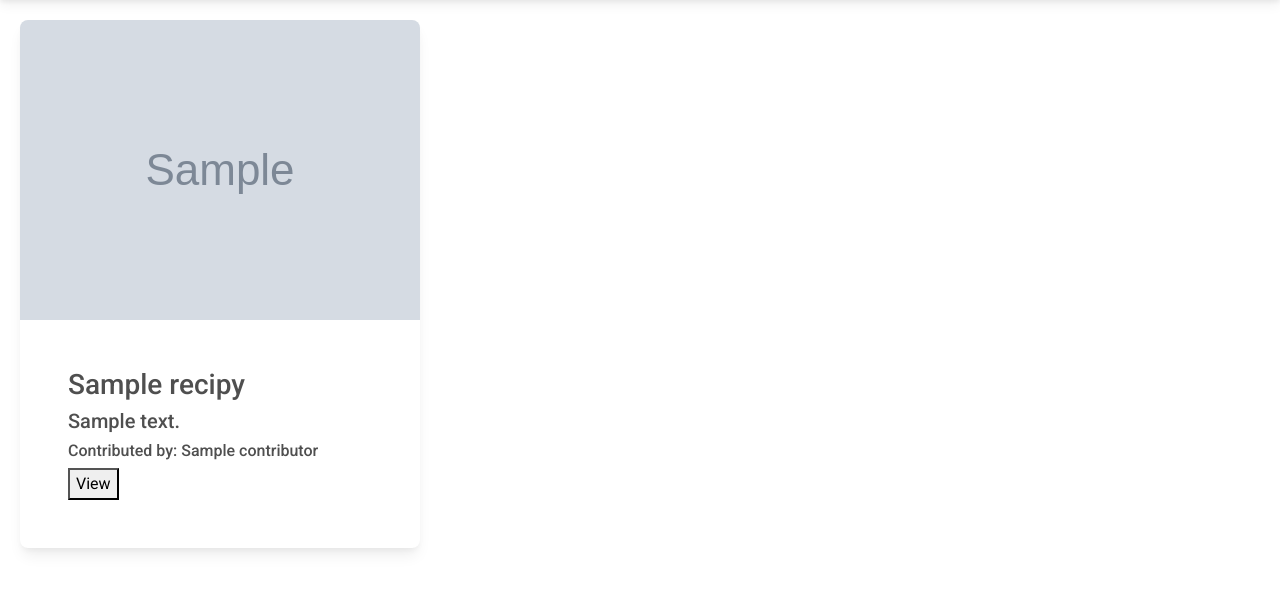
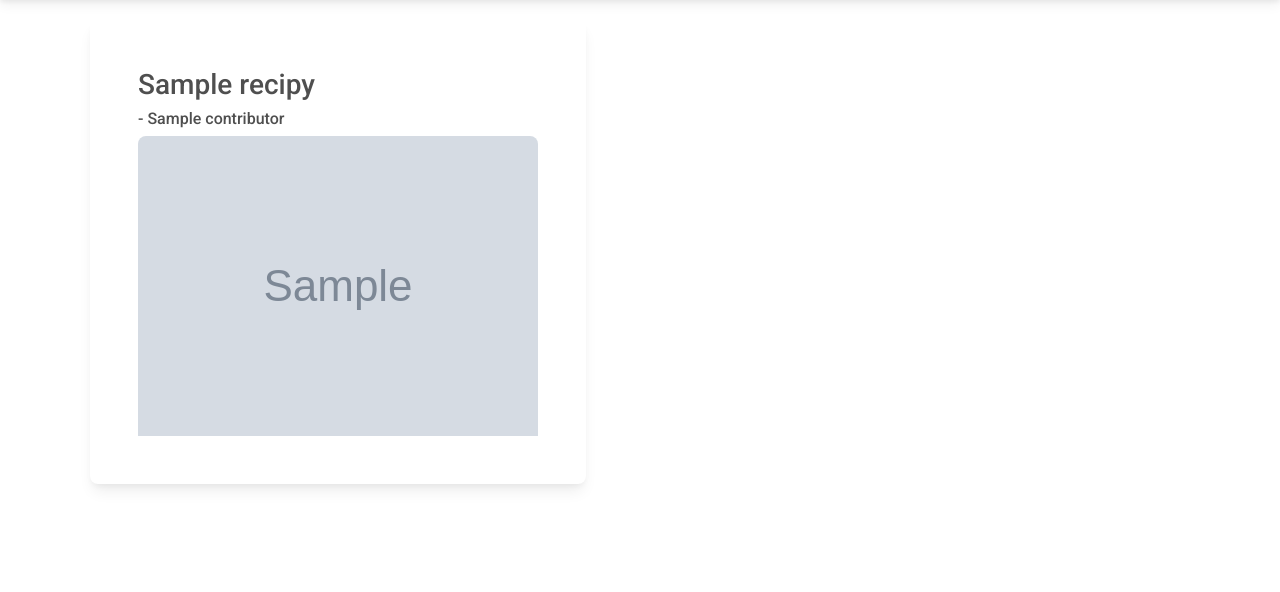
Before and after one commit to johnnyferns14/milestone-project-3-recipe, a Flask app: page / in a window 1280 px wide. Shown: the part 59-651 px from the top of the page. Run offline with Flask 2, Linux system fonts and the light colour scheme; grey boxes marked "Sample" are stand-in pictures; a database or web service that is not in the repository returns one stand-in record (values such as "Sample title"); some libraries are stand-ins or nearby versions.

Commit message:
added style for recipe view in homepage

```diff
--- a/templates/index.html
+++ b/templates/index.html
@@ -2,22 +2,18 @@
 
 {% block content %}
 
-
-
-<div class="card-wrap">
+<div class="container">
+    <div class="row">
+        <div class="card-wrap col-md-6">
         {% for recipe in recipies%}
             <div class="card mb-3" style="max-width: 540px">
-            <div class="bg-image">
-                <img src="{{ recipe.image_url }}" class="img-fluid" />
-            </div>
+
                 <div class="card-body">
                     <div class="card-body">
                         <h3 class="card-title">{{ recipe.title }}</h3>
-                    <h5 class="card-title">{{ recipe.description }}</h5>
-                    <h6 class="card-title">Contributed by: {{recipe.contributor}}</h6>
-
-                <div>
-                    <button>View</button>
+                        <h6 class="card-title">- {{recipe.contributor}}</h6>
+                        <div class="bg-image">
+                            <img src="{{ recipe.image_url }}" class="img-fluid" />
                         </div>
 
 
@@ -37,6 +33,8 @@
             </div>
         {% endfor %}
         </div>
+    </div>
+</div>
 
 
 
```
Also changed, not shown: static/CSS/style.css (line endings or trailing spaces). Lines whose indentation alone changed are shown as unchanged.
